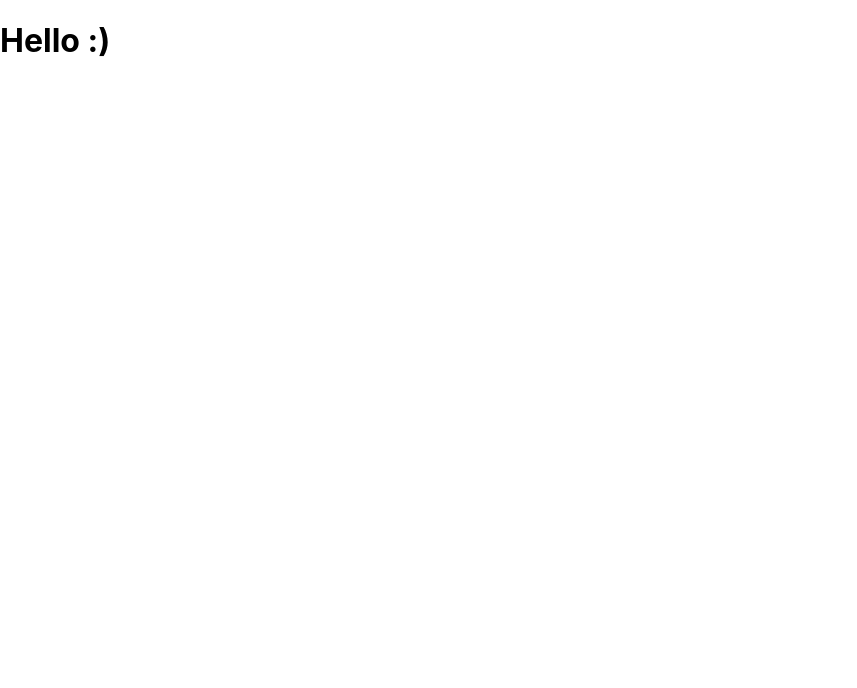
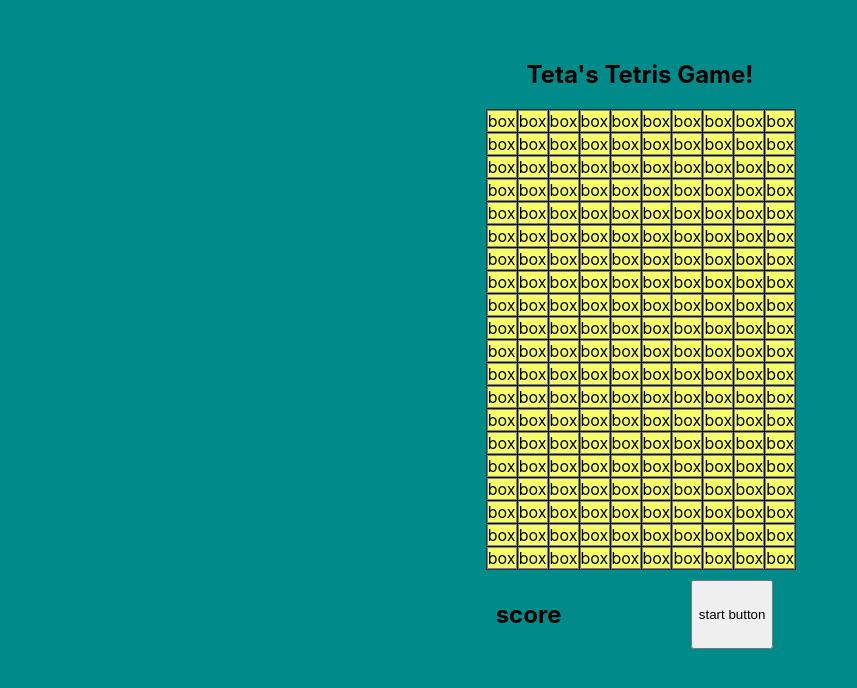
Before and after one commit to ichbinmin2/tetris_jiyeonMin, a React (Create React App) app: page / in a window 1280 px wide. Shown: the top 688 px of the page, without its empty margins (0-857 px from the left). Built offline with nearby package versions, Linux system fonts and the light colour scheme; the HTML template or start-up script is replaced by a standard one.

Commit message:
Add : 기초세팅 및 컴포넌트 설계

```diff
--- a/src/app.jsx
+++ b/src/app.jsx
@@ -1,7 +1,8 @@
 import "./app.css";
+import Tetris from "./components/tetris/tetris";
 
 function App() {
-  return <h1>Hello :) </h1>;
+  return <Tetris />;
 }
 
 export default App;
--- /dev/null
+++ b/src/components/display.jsx
@@ -0,0 +1,5 @@
+import React from "react";
+
+const Display = ({ text }) => <h1>{text}</h1>;
+
+export default Display;
--- /dev/null
+++ b/src/components/microBox/microBox.jsx
@@ -0,0 +1,13 @@
+import React from "react";
+import styles from "./microBox.module.css";
+
+const MicroBox = ({ type }) => (
+  <div
+    type={type}
+    className={`${styles.container} type === 0 ? ${styles.none} : ${styles.line}`}
+  >
+    box
+  </div>
+);
+
+export default MicroBox;
--- /dev/null
+++ b/src/components/microBox/microBox.module.css
@@ -0,0 +1,12 @@
+.container {
+  width: auto;
+  background-color: rgb(247, 255, 104);
+}
+
+.none {
+  border: none;
+}
+
+.line {
+  border: 1px solid gray;
+}
--- /dev/null
+++ b/src/components/playBoard/playBoard.jsx
@@ -0,0 +1,17 @@
+import React from "react";
+import styles from "./playBoard.module.css";
+
+import MicroBox from "../microBox/microBox";
+
+//  props로 가로(행)를 받았다.
+const PlayBoard = ({ board }) => {
+  return (
+    <div className={styles.playBoard}>
+      {board.map((row) =>
+        row.map((micro, x) => <MicroBox key={x} type={micro[0]} />)
+      )}
+    </div>
+  );
+};
+
+export default PlayBoard;
--- /dev/null
+++ b/src/components/playBoard/playBoard.module.css
@@ -0,0 +1,10 @@
+.playBoard {
+  display: grid;
+  grid-template-rows: repeat(20);
+  grid-template-columns: repeat(10, 1fr);
+  grid-gap: 1px;
+  border: 1px solid #333;
+  width: 100%;
+  /* max-width: 20vw; */
+  background: #111;
+}
--- /dev/null
+++ b/src/components/startButton.jsx
@@ -0,0 +1,7 @@
+import React from "react";
+
+const StartButton = (props) => {
+  return <button>start button</button>;
+};
+
+export default StartButton;
--- /dev/null
+++ b/src/components/tetris/tetris.jsx
@@ -0,0 +1,28 @@
+import React from "react";
+import styles from "./tetris.module.css";
+//
+
+import Display from "../display";
+import PlayBoard from "../playBoard/playBoard";
+import StartButton from "../startButton";
+
+import { playingBoard } from "../../playingGame";
+
+const Tetris = (props) => {
+  return (
+    <section className={styles.warp}>
+      <div className={styles.container}>
+        <h1>Teta's Tetris Game!</h1>
+        <div className={styles.boxContainer}>
+          <PlayBoard board={playingBoard()} />
+          <div className={styles.displayBox}>
+            <Display text="score" />
+            <StartButton />
+          </div>
+        </div>
+      </div>
+    </section>
+  );
+};
+
+export default Tetris;
--- /dev/null
+++ b/src/components/tetris/tetris.module.css
@@ -0,0 +1,26 @@
+.warp {
+  width: 100vw;
+  height: 100vh;
+  background-color: darkcyan;
+}
+
+.container {
+  display: flex;
+  flex-direction: column;
+  justify-content: center;
+  align-items: center;
+  padding: 40px;
+  margin: 0 auto;
+  /* max-width: 900px; */
+}
+
+.boxContainer {
+  /* height: 700px; */
+}
+
+.displayBox {
+  display: flex;
+  justify-content: space-between;
+  width: 90%;
+  padding: 10px;
+}
--- /dev/null
+++ b/src/playingGame.js
@@ -0,0 +1,11 @@
+export const BOARD_WIDTH = 10;
+export const BOARD_HEIGHT = 20;
+
+export const playingBoard = () =>
+  // 다차원 배열(그리드) 만들기
+  // 1. 빈 배열안에서 board 높이 값(열)만큼의 배열을 만들고
+  Array.from(Array(BOARD_HEIGHT), () =>
+    // 2. 인라인 함수를 사용하여 새로운 배열 안에 다시 board 넓이 값(각 행(가로))만큼을 만들어서
+    // [0, "empty"] 로 초기값을 설정해주었다.
+    new Array(BOARD_WIDTH).fill([0, "fix"])
+  );
```
Also changed, not shown: src/block.js (added, +7 -0 lines), 2 other files (tests, documents, lock files or other folders).
